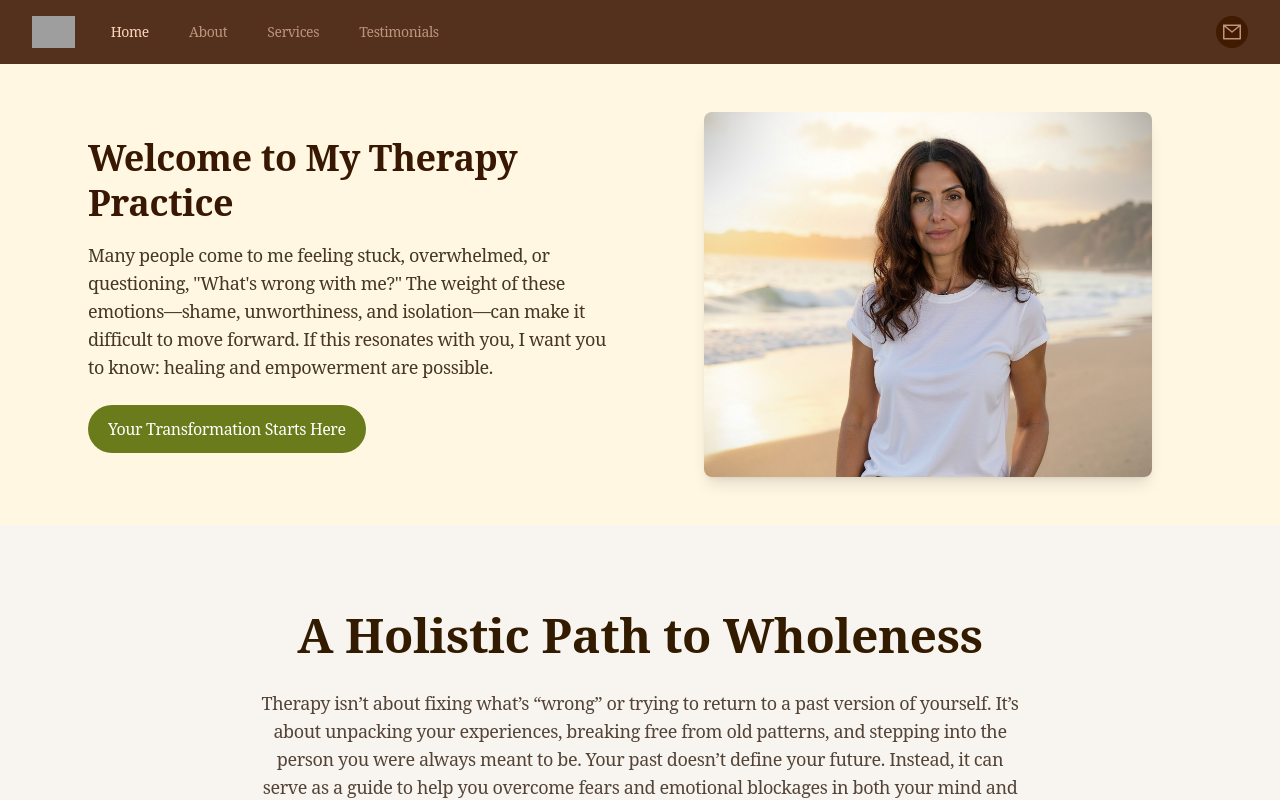
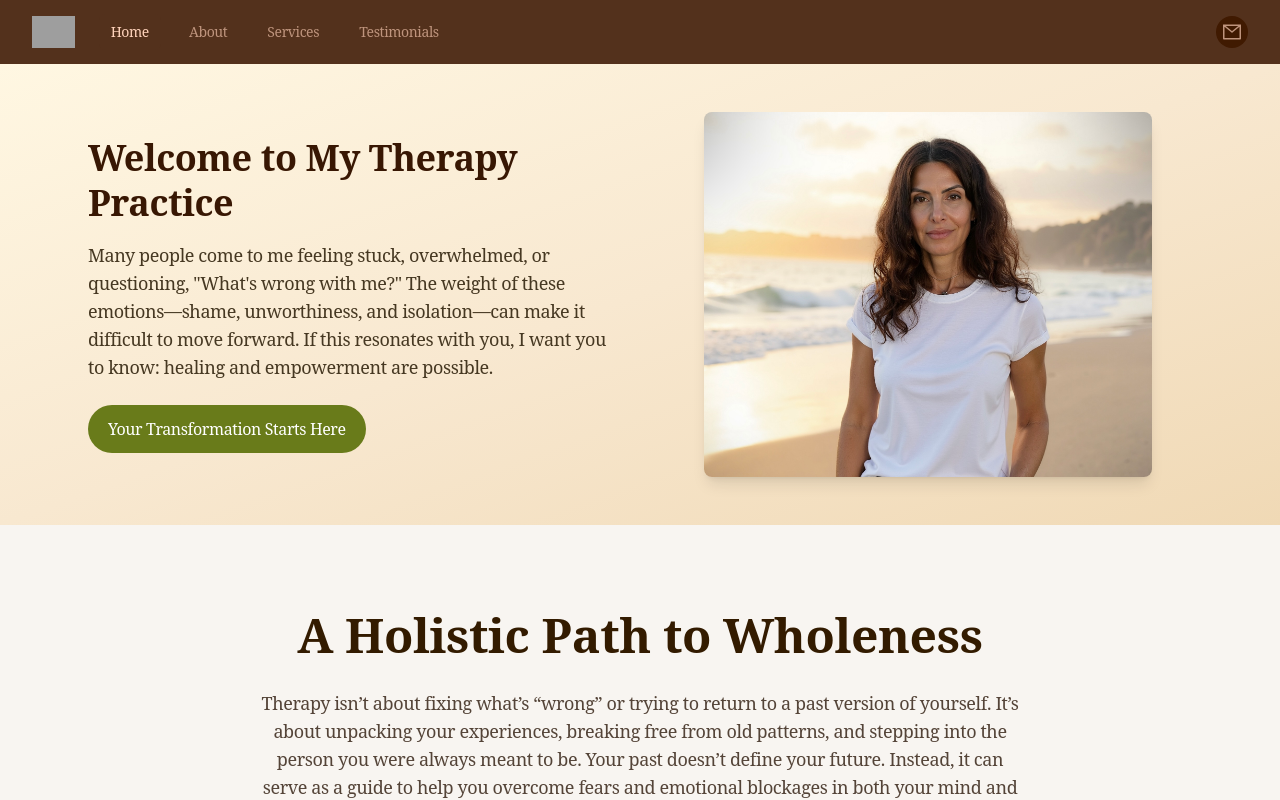
Before and after one commit to sophiapache/resilience-through-healing-LLC, a Next.js app: page / in a window 1280 px wide. Shown: the top 800 px of the page. Built offline with nearby package versions, Linux system fonts and the light colour scheme; grey boxes are pictures that could not be loaded.

Commit message:
change background gradient pt 2

```diff
--- a/components/Hero.tsx
+++ b/components/Hero.tsx
@@ -9,6 +9,7 @@ const Hero = () => {
   if (pathname === "/") {
     // Home Page Header
     return (
+      <div className="bg-gradient-to-br from-[#fff7e2] via-[#f8e8d0] to-[#f0d9b5] w-full">
         <section className="max-w-6xl mx-auto px-6 py-12 grid md:grid-cols-2 gap-12 items-center">
           {/* Text Content */}
           <div>
@@ -18,8 +19,8 @@ const Hero = () => {
             <p className="text-base mb-6 text-[oklch(0.35_0.04_80)] text-lg">
               Many people come to me feeling stuck, overwhelmed, or questioning,
               &quot;What&#39;s wrong with me?&quot; The weight of these
-            emotions—shame, unworthiness, and isolation—can make it difficult to
-            move forward. If this resonates with you, I want you to know:
+              emotions—shame, unworthiness, and isolation—can make it difficult
+              to move forward. If this resonates with you, I want you to know:
               healing and empowerment are possible.
             </p>
             <button className="bg-[oklch(0.55_0.12_120)] text-white px-5 py-3 rounded-full text-base hover:bg-[oklch(0.45_0.10_120)] transition-colors">
@@ -40,12 +41,13 @@ const Hero = () => {
             </div>
           </div>
         </section>
+      </div>
     );
   }
   if (pathname === "/aboutMe") {
     // About Me Page Header
     return (
-      <header className="bg-[oklch(0.97_0.02_70)] px-6 py-4">
+      <header className="bg-gradient-to-br from-[#fff7e2] via-[#f8e8d0] to-[#f0d9b5] px-6 py-4">
         <div className="relative w-full h-[33vh]">
           <Image
             src="/swirlHeroAI.png"
```
Lines whose indentation alone changed are shown as unchanged.
